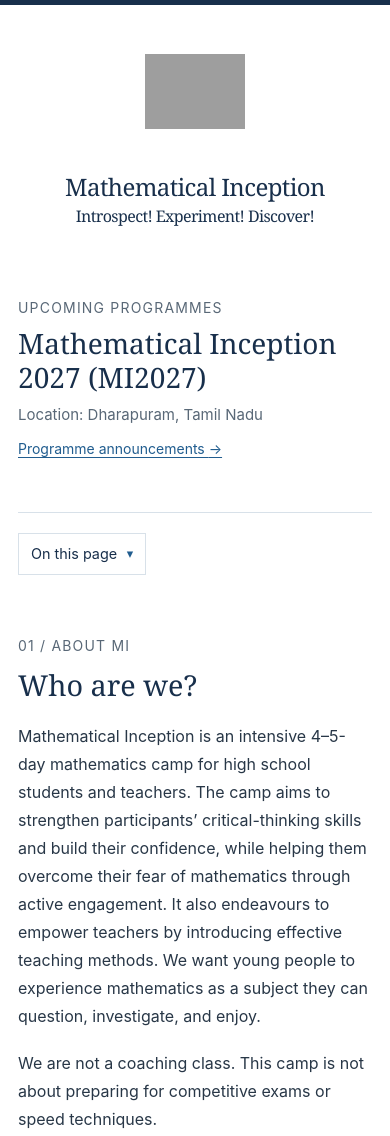
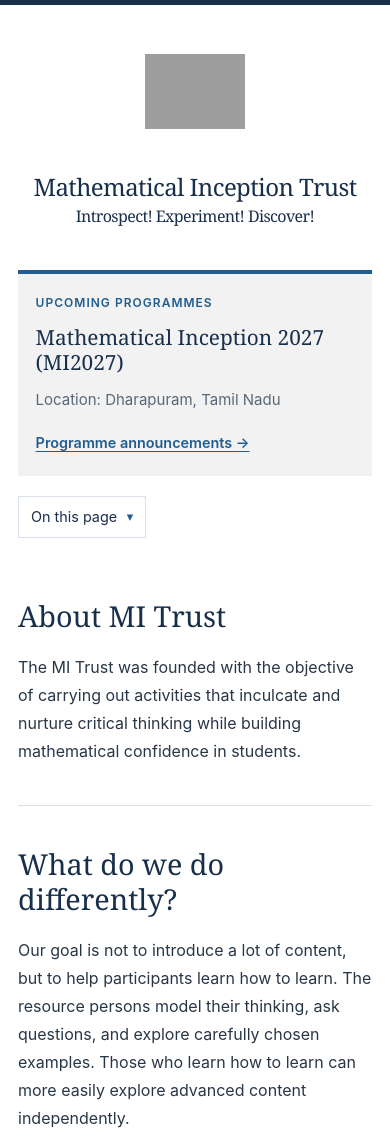
Before and after one commit to mathsinception/mathsinception.github.io, a plain HTML site: page index.html in a window 390 px wide. Shown: the top 1136 px of the page. Drawn offline with Linux system fonts and the light colour scheme; grey boxes are pictures that could not be loaded.

Commit message:
Homepage changes

```diff
--- a/assets/styles.css
+++ b/assets/styles.css
@@ -58,13 +58,14 @@ p { margin-bottom: 1.15rem; }
 .main-nav a[aria-current="page"] { color: var(--navy); box-shadow: 0 2px var(--navy); }
 
 /* INTRODUCTION */
-.home-intro { display: grid; grid-template-columns: 1fr; gap: 1.5rem; padding-block: 4.6rem; border-bottom: 1px solid var(--line); }
 .intro-text { max-width: 38rem; font-size: 1.125rem; color: var(--muted); line-height: 1.75; }
-.announcement { display: flex; flex-wrap: wrap; align-items: baseline; gap: .5rem 1.5rem; padding: 0; }
-.announcement .eyebrow { margin-bottom: 0; }
-.announcement h2 { font-size: 1.75rem; margin-bottom: 0; }
-.announcement p:not(.eyebrow) { margin-bottom: 0; font-size: .9375rem; color: var(--muted); }
-.announcement a { font-size: .875rem; }
+.page-layout.home-layout { display: flex; flex-direction: row-reverse; align-items: flex-start; gap: clamp(1.5rem, 3vw, 3rem); padding-block: 2rem 3rem; }
+.home-main { flex: 4 1 0; min-width: 0; }
+.home-announcement { flex: 1 1 0; position: sticky; top: 1.5rem; align-self: flex-start; min-width: 0; margin-top: 1.5rem; padding: 1.25rem 1.1rem; border-top: 4px solid var(--blue); background: #f2f2f2; }
+.home-announcement .eyebrow { margin-bottom: .8rem; color: var(--blue); font-size: .75rem; font-weight: 600; }
+.home-announcement h2 { margin-bottom: .8rem; font-size: clamp(1.3rem, 2vw, 1.65rem); }
+.home-announcement p:not(.eyebrow) { margin-bottom: 1rem; color: var(--muted); font-size: .9375rem; line-height: 1.6; }
+.home-announcement a { font-size: .9rem; font-weight: 600; }
 .page-intro { padding-block: 3.75rem 3rem; border-bottom: 1px solid var(--line); }
 .page-intro .intro-text { margin-bottom: 0; }
 
@@ -152,11 +153,14 @@ p { margin-bottom: 1.15rem; }
 /* TABLET AND MOBILE */
 @media (max-width: 1000px) {
   .container { width: calc(100% - 3rem); }
-  .home-intro { gap: 2.5rem; grid-template-columns: 1fr; }
   .page-layout { grid-template-columns: minmax(0, 1fr); }
   .main-nav { column-gap: 1.4rem; }
   .brand-text { font-size: 1.3rem; }
   .desktop-break { display: none; }
+}
+@media (max-width: 900px) {
+  .page-layout.home-layout { flex-direction: column; align-items: stretch; gap: 0; padding-block: 1.5rem 2rem; }
+  .home-announcement { position: static; margin-top: 0; }
 }
 @media (max-width: 760px) {
   .header-inner { align-items: flex-start; flex-direction: column; gap: 1.25rem; padding-block: 1.25rem; }
@@ -166,9 +170,6 @@ p { margin-bottom: 1.15rem; }
   .home-page .brand-logo { flex-basis: 120px; width: 120px; height: 120px; }
   .main-nav { gap: .5rem 2rem; }
   .main-nav a { padding-block: .45rem; }
-  .home-intro { grid-template-columns: 1fr; gap: 2.25rem; padding-block: 3rem; }
-  .announcement { padding-block: .2rem; }
-  .announcement p { max-width: 28rem; }
   .page-intro { padding-block: 3rem 2.5rem; }
   .page-layout { grid-template-columns: 1fr; gap: 0; }
   .video-grid { grid-template-columns: 1fr; }
--- a/index.html
+++ b/index.html
@@ -7,7 +7,7 @@
   <title>Mathematical Inception Trust</title>
   <meta name="description" content="Mathematical Inception Trust — encouraging young people to explore mathematics through inquiry, problem-solving, and discovery.">
   <link rel="icon" type="image/png" href="assets/favicon.png">
-  <link rel="stylesheet" href="assets/styles.css?v=20261018-3">
+  <link rel="stylesheet" href="assets/styles.css?v=20261114-9">
 </head>
 <body class="home-page">
   <a class="skip-link" href="#main">Skip to content</a>
@@ -17,23 +17,21 @@
     <div class="container header-inner">
       <a class="brand" href="index.html" aria-label="Mathematical Inception Trust home">
         <img class="brand-logo" src="assets/logo.png" width="200" height="200" alt="">
-        <h1 id="page-title" class="brand-text">Mathematical Inception <span>Introspect! Experiment! Discover!</span></h1>
+        <h1 id="page-title" class="brand-text">Mathematical Inception Trust<span>Introspect! Experiment! Discover!</span></h1>
       </a>
     </div>
   </header>
 
   <main id="main" class="container">
-    <!-- EDIT: Homepage introduction. The wording below is a draft for the trust to review. -->
-    <section class="home-intro" aria-labelledby="page-title">
-      <aside class="announcement" aria-labelledby="announcement-title">
+    <div class="page-layout home-layout">
+      <aside class="home-announcement" aria-labelledby="announcement-title">
         <p class="eyebrow">Upcoming programmes</p>
         <h2 id="announcement-title">Mathematical Inception 2027 (MI2027)</h2>
         <p>Location: Dharapuram, Tamil Nadu</p>
         <a href="programmes.html#upcoming">Programme announcements <span aria-hidden="true">→</span></a>
       </aside>
-    </section>
 
-    <div class="page-layout">
+      <div class="home-main">
         <aside class="page-sidebar">
           <details class="page-index">
             <summary>On this page</summary>
@@ -49,15 +47,12 @@
 
         <div class="page-content">
         <section id="about" class="content-section" aria-labelledby="about-title">
-          <p class="section-label">01 / About MI</p>
-          <h2 id="about-title">Who are we?</h2>
+          <h2 id="about-title">About MI Trust</h2>
           <!-- EDIT: Replace or expand these draft paragraphs with the trust's approved mission. -->
-          <p>Mathematical Inception is an intensive 4–5-day mathematics camp for high school students and teachers. The camp aims to strengthen participants’ critical-thinking skills and build their confidence, while helping them overcome their fear of mathematics through active engagement. It also endeavours to empower teachers by introducing effective teaching methods. We want young people to experience mathematics as a subject they can question, investigate, and enjoy.</p>
-          <p>We are not a coaching class. This camp is not about preparing for competitive exams or speed techniques.</p>
+          <p>The MI Trust was founded with the objective of carrying out activities that inculcate and nurture critical thinking while building mathematical confidence in students.</p>
         </section>
 
         <section id="our-programmes" class="content-section" aria-labelledby="programmes-title">
-          <p class="section-label">02 / Our programmes</p>
           <h2 id="programmes-title">What do we do differently?</h2>
           <p>Our goal is not to introduce a lot of content, but to help participants learn how to learn. The resource persons model their thinking, ask questions, and explore carefully chosen examples. Those who learn how to learn can more easily explore advanced content independently.</p>
 
@@ -76,7 +71,6 @@
         </section>
 
         <section id="our-approach" class="content-section" aria-labelledby="approach-title">
-          <p class="section-label">03 / Expectations of participants</p>
           <h2 id="approach-title">From asking to understanding</h2>
           <div class="approach-list">
             <div><span class="approach-number" aria-hidden="true">i.</span><div><h3>Explore a question</h3><p>Work with examples, notice patterns and make conjectures.</p></div></div>
@@ -85,8 +79,7 @@
           </div>
         </section>
 
-        <section id="videos" class="content-section" aria-labelledby="videos-label">
-          <p class="section-label" id="videos-label">From previous programmes</p>
+        <section id="videos" class="content-section" aria-label="Previous programme videos">
           <div class="video-grid">
             <article class="video-tile">
               <h3>Feedback from MI2024</h3>
@@ -105,15 +98,15 @@
           </div>
         </section>
 
-        <section id="student-reflection" class="content-section" aria-labelledby="reflection-label">
-          <p class="section-label" id="reflection-label">Student voices</p>
+        <section id="student-reflection" class="content-section" aria-labelledby="reflection-title">
           <article class="student-story">
-            <h3>Mathematics, Musings, and Memories: Our Reflection of Mathematical Inception 2024</h3>
+            <h3 id="reflection-title">Mathematics, Musings, and Memories: Our Reflection of Mathematical Inception 2024</h3>
             <p>Two students reflect on how MI2024 shaped their learning experiences, confidence, and personal growth.</p>
             <a href="https://medium.com/@jananyajanathkumar/mathematics-musings-and-memories-our-reflection-of-mathematical-inception-2024-08b35c5bec61" target="_blank" rel="noopener noreferrer">Read the students' story on Medium <span aria-hidden="true">↗</span></a>
           </article>
         </section>
 
+        </div>
       </div>
     </div>
   </main>
```
Also changed, not shown: programme-2023.html (+1 -1 lines), programme-2024.html (+1 -1 lines), programme-2025.html (+1 -1 lines), programme-2026-ppec-bengaluru.html (+1 -1 lines), programme-2026.html (+1 -1 lines), programmes.html (+1 -1 lines), trustees.html (+1 -1 lines), 1 other file. Lines whose indentation alone changed are shown as unchanged.
